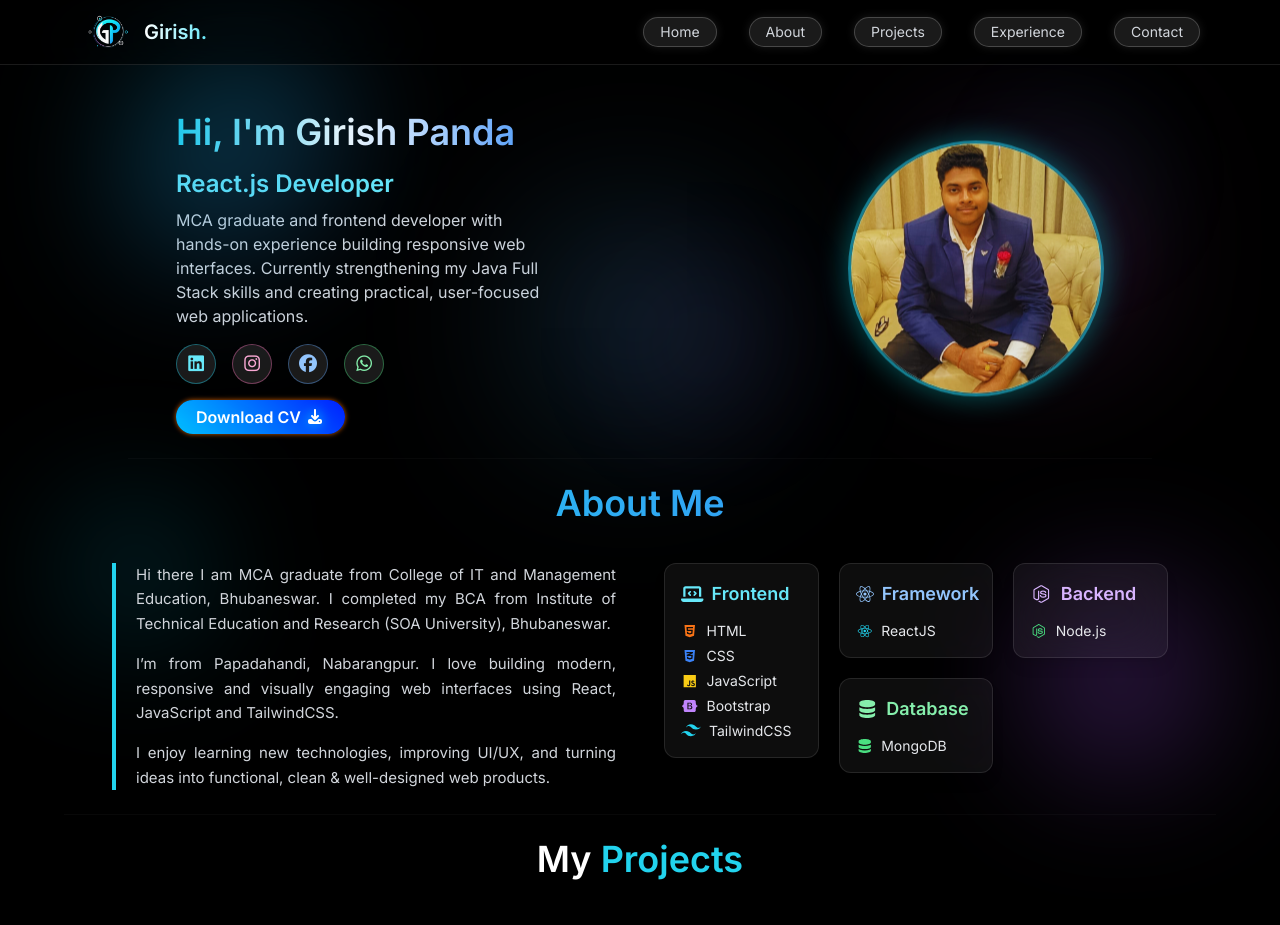
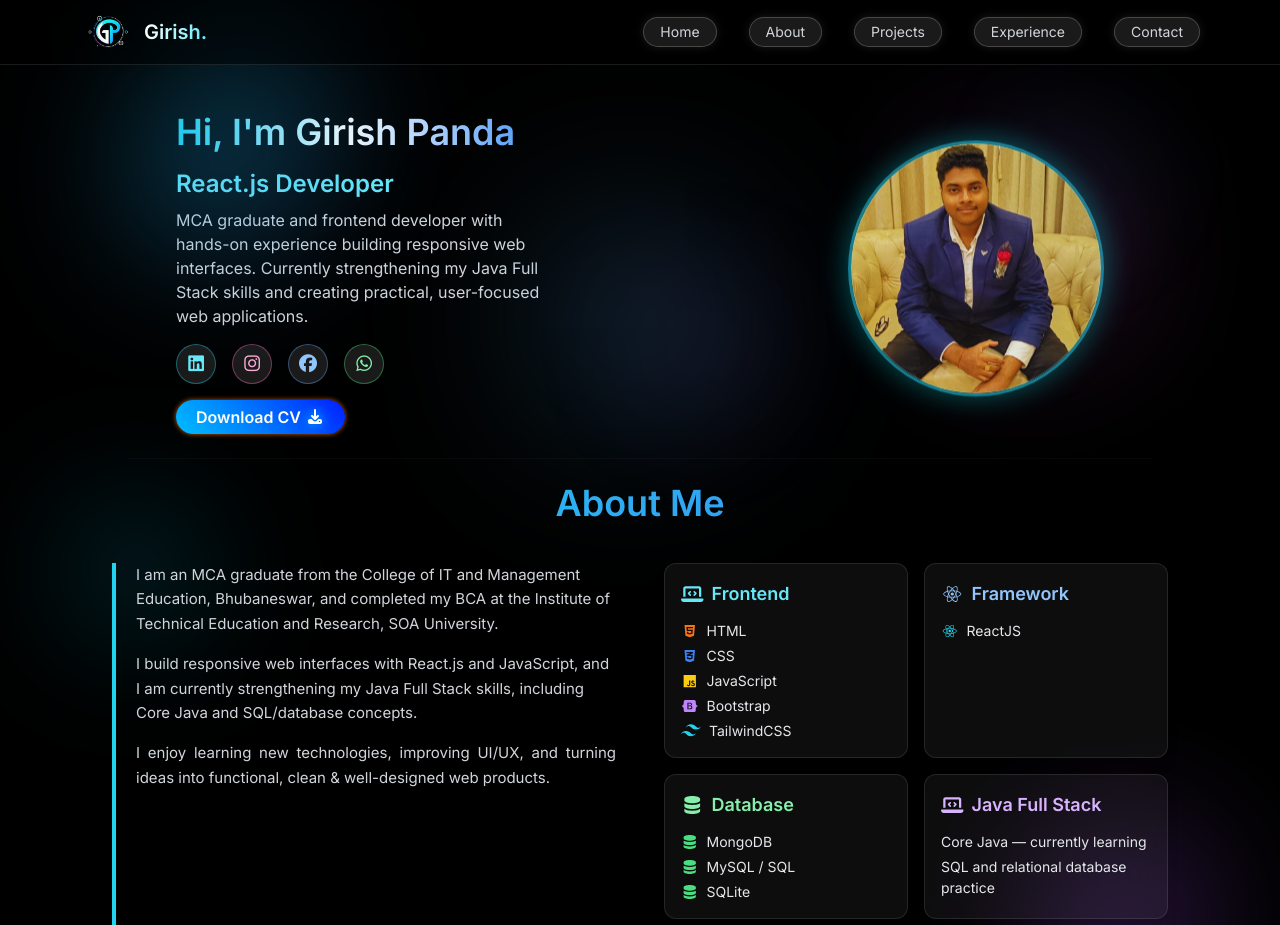
Before and after one commit to Girish1306-p/Update_portfolio_Girish, a React (Vite) app: page / in a window 1280 px wide. Shown: the top 925 px of the page. Built offline with nearby package versions, Linux system fonts and the light colour scheme.

Commit message:
Add Java learning journey and SQL database skills

```diff
--- a/src/AboutSection.jsx
+++ b/src/AboutSection.jsx
@@ -30,17 +30,11 @@ export default function AboutSection() {
 
               {/* LEFT SIDE — ABOUT TEXT */}
               <div className="space-y-4 border-l-4 border-cyan-400 pl-5">
-                  <p className="text-gray-300 text-[15px] leading-relaxed text-justify">
-                      Hi there
-                      I am MCA graduate from College of IT and Management
-                      Education, Bhubaneswar. I completed my BCA from Institute of
-                      Technical Education and Research (SOA University), Bhubaneswar.
+                  <p className="text-gray-300 text-[15px] leading-relaxed">
+                      I am an MCA graduate from the College of IT and Management Education, Bhubaneswar, and completed my BCA at the Institute of Technical Education and Research, SOA University.
                   </p>
-
-                  <p className="text-gray-300 text-[15px] leading-relaxed text-justify">
-                      I’m from Papadahandi, Nabarangpur.
-                      I love building modern, responsive and visually engaging web
-                      interfaces using React, JavaScript and TailwindCSS.
+                  <p className="text-gray-300 text-[15px] leading-relaxed">
+                      I build responsive web interfaces with React.js and JavaScript, and I am currently strengthening my Java Full Stack skills, including Core Java and SQL/database concepts.
                   </p>
 
                   <p className="text-gray-300 text-[15px] leading-relaxed text-justify">
@@ -50,7 +44,7 @@ export default function AboutSection() {
               </div>
 
               {/* RIGHT SIDE — SKILLS GRID */}
-              <div className="columns-1 sm:columns-2 lg:columns-3 gap-5 space-y-5 w-full">
+              <div className="grid grid-cols-1 gap-4 sm:grid-cols-2 w-full">
 
                   {/* Frontend */}
                   <div className="w-full block break-inside-avoid-column p-4 rounded-xl bg-white/5 border border-white/10
@@ -112,9 +106,18 @@ export default function AboutSection() {
                       </h4>
 
                       <ul className="space-y-1 text-[14px] text-gray-200">
-                          <li className="flex items-center gap-2">
-                              <FontAwesomeIcon icon={faDatabase} className="text-green-400" /> MongoDB
-                          </li>
+                          <li className="flex items-center gap-2"><FontAwesomeIcon icon={faDatabase} className="text-green-400" /> MongoDB</li>
+                          <li className="flex items-center gap-2"><FontAwesomeIcon icon={faDatabase} className="text-green-400" /> MySQL / SQL</li>
+                          <li className="flex items-center gap-2"><FontAwesomeIcon icon={faDatabase} className="text-green-400" /> SQLite</li>
+                      </ul>
+                  </div>
+
+                  {/* Java learning journey */}
+                  <div className="w-full p-4 rounded-xl bg-white/5 border border-white/10 backdrop-blur-xl shadow-lg transition hover:border-purple-400/30 hover:shadow-purple-500/20">
+                      <h4 className="font-semibold text-lg mb-3 flex items-center gap-2 text-purple-300"><FontAwesomeIcon icon={faLaptopCode} /> Java Full Stack</h4>
+                      <ul className="space-y-1 text-[14px] text-gray-200">
+                          <li>Core Java — currently learning</li>
+                          <li>SQL and relational database practice</li>
                       </ul>
                   </div>
 
```
